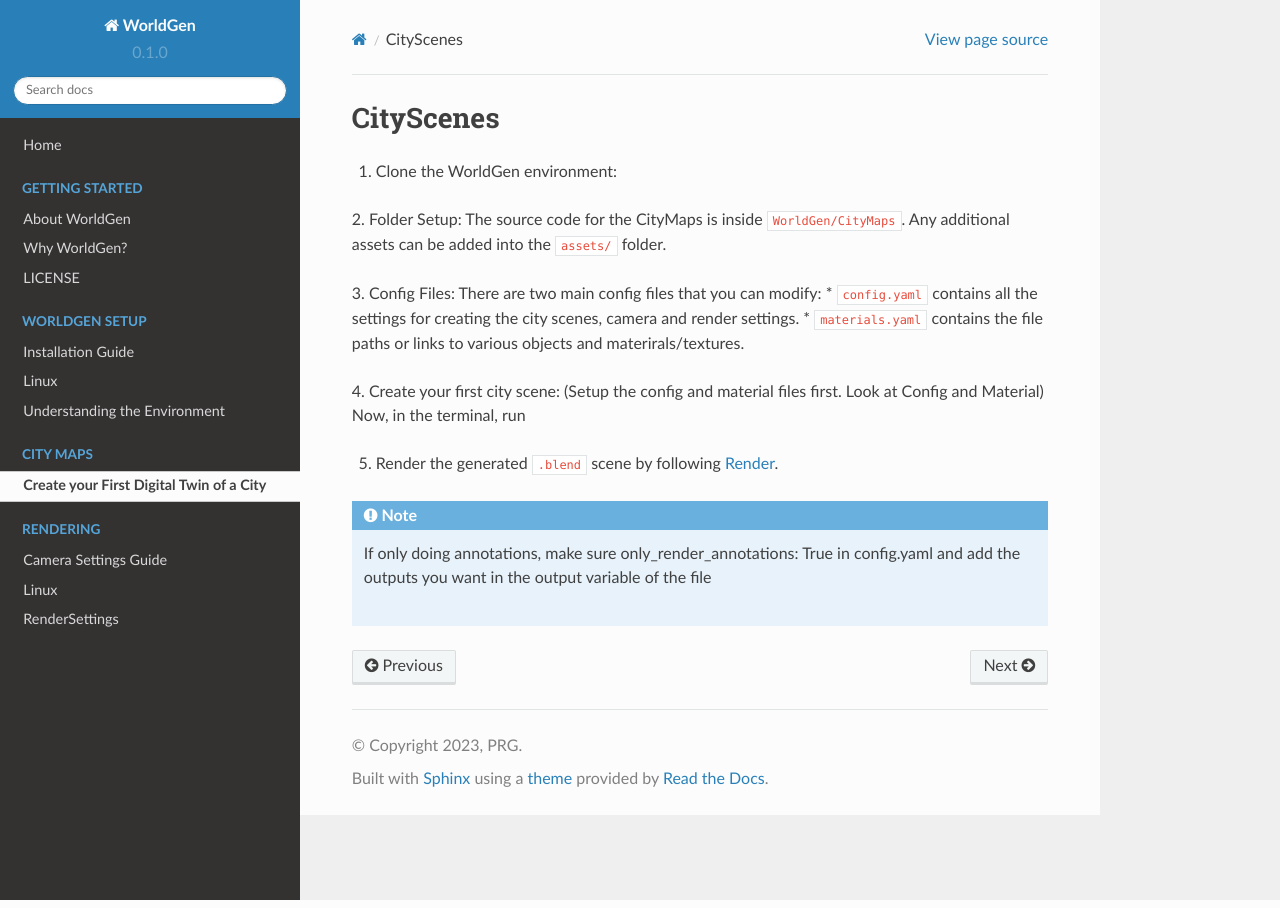
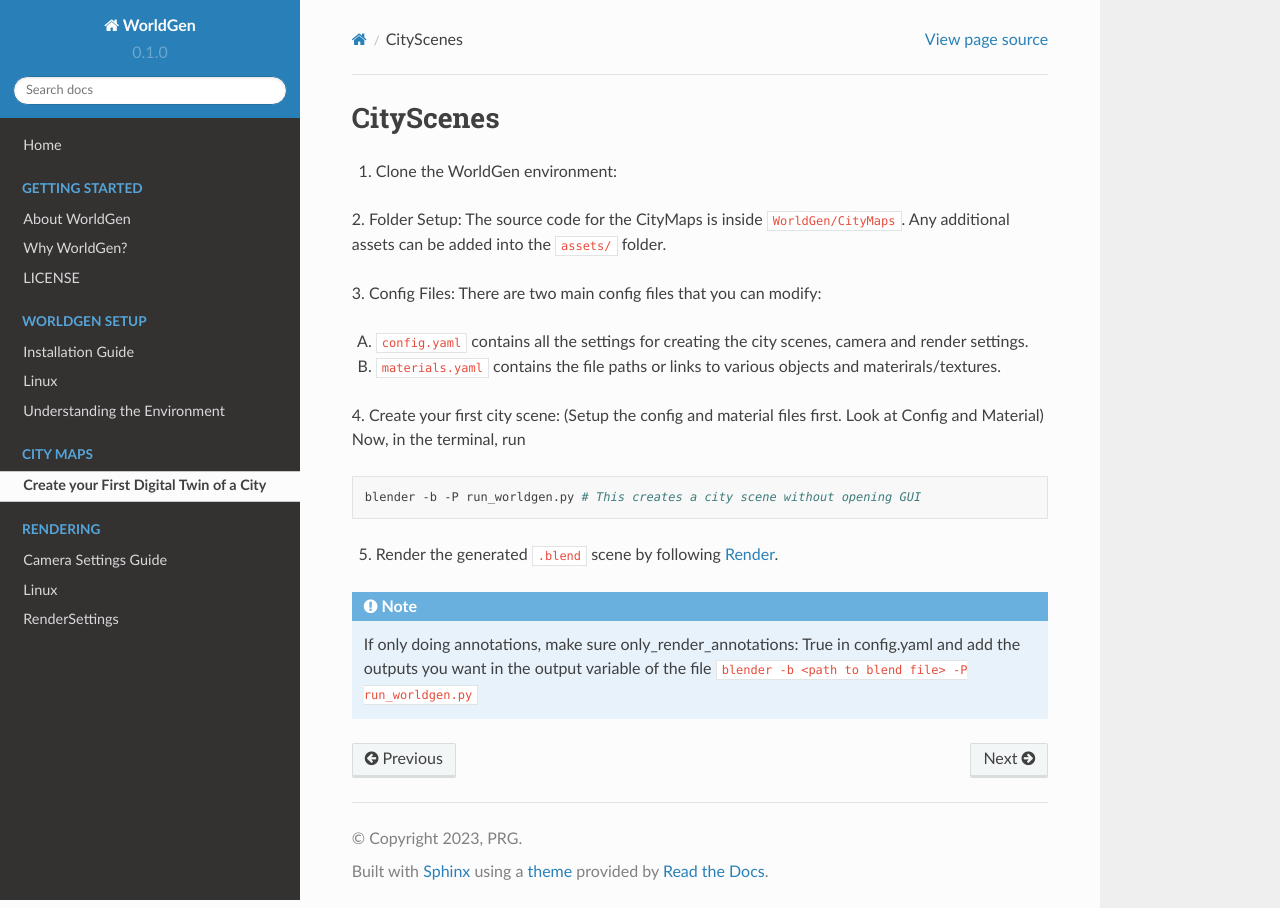
Before and after one commit to prgumd/WorldGen, a Sphinx documentation site: the page built from docs/source/CityScenes.rst, in a window 1280 px wide. Built offline with Sphinx 7.4.7 and the Read the Docs theme 2.0.0, drawn with Linux system fonts in a browser that asks for light colours; pages that are not in the unit, such as notebooks, are missing from menus; some of the changed lines change nothing that is shown.

Commit message:
Update CityScenes.rst

```diff
--- a/docs/source/CityScenes.rst
+++ b/docs/source/CityScenes.rst
@@ -12,20 +12,21 @@ The source code for the CityMaps is inside :code:`WorldGen/CityMaps`. Any additi
 
 3. Config Files:
 There are two main config files that you can modify:
-* :code:`config.yaml` contains all the settings for creating the city scenes, camera and render settings.
-* :code:`materials.yaml` contains the file paths or links to various objects and materirals/textures.
+
+A.  :code:`config.yaml` contains all the settings for creating the city scenes, camera and render settings.
+
+B. :code:`materials.yaml` contains the file paths or links to various objects and materirals/textures.
 
 4. Create your first city scene:
 (Setup the config and material files first. Look at Config and Material)
 Now, in the terminal, run
 
 .. code-block:: bash
-  blender -b -P run_worldgen.py # This creates a city scene without opening GUI
+
+    blender -b -P run_worldgen.py # This creates a city scene without opening GUI
 
 5. Render the generated :code:`.blend` scene by following `Render <Render>`_.
 
 .. note::
-  If only doing annotations, make sure only_render_annotations: True in config.yaml and add the outputs you want in the output variable of the file
 
-    .. code-block:: bash
-          blender -b <path to blend file> -P run_worldgen.py
+    If only doing annotations, make sure only_render_annotations: True in config.yaml and add the outputs you want in the output variable of the file :code:`blender -b <path to blend file> -P run_worldgen.py`
```
